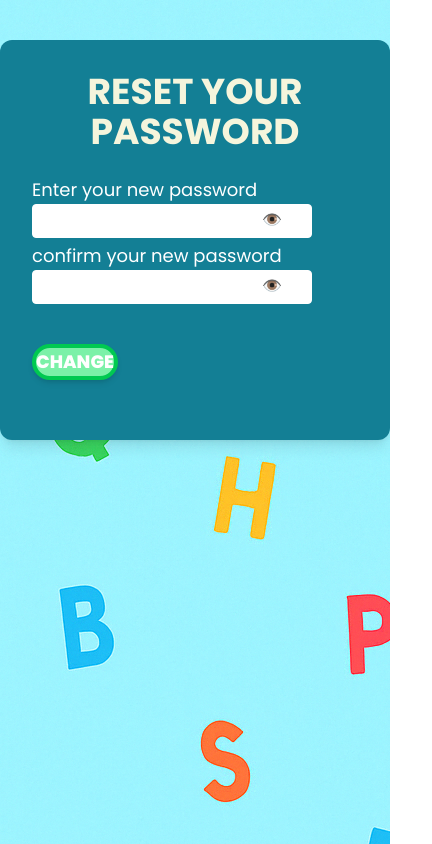
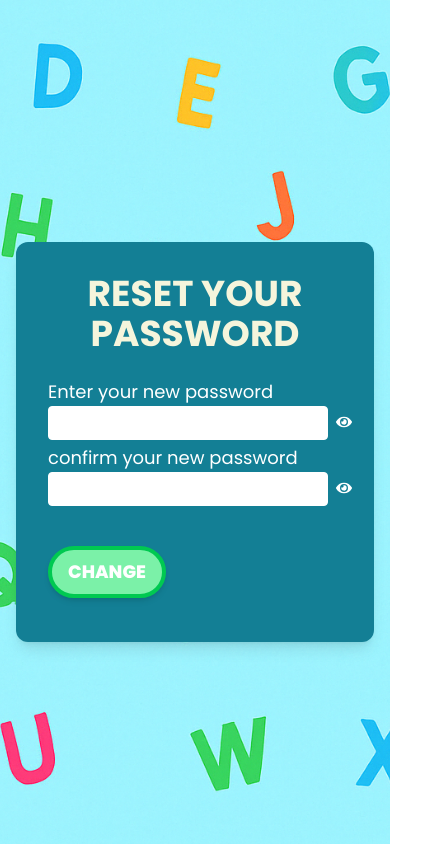
Before and after one commit to English-app-game/frontend, a React (Vite) app: page /login/setNewPassword in a window 390 px wide. Shown: the whole page, 432 px wide, since content can reach past the window. Built offline with nearby package versions, Linux system fonts and the light colour scheme; no server answers.

Commit message:
setNewPasswordPage responsive

```diff
--- a/src/ui/pages/SetNewPassword.jsx
+++ b/src/ui/pages/SetNewPassword.jsx
@@ -4,11 +4,14 @@ import BlueBox from "../components/BlueBox";
 import InputField from "../components/InputField";
 import PrimaryButton from "../components/PrimaryButton";
 import Header from "../components/Header";
-import { toggleShowPassword, handleInputChange } from "../../utils/handleRegister";
+import {
+  toggleShowPassword,
+  handleInputChange,
+} from "../../utils/handleRegister";
 import { handleSubmitNewPassword } from "../../services/service";
+import { FaEye, FaEyeSlash } from "react-icons/fa";
 
 export default function SetNewPassword() {
-
   const [searchParams] = useSearchParams();
   const [errors, setErrors] = useState({});
   const [serverMessage, setServerMessage] = useState(null);
@@ -31,15 +34,13 @@ export default function SetNewPassword() {
     }
   }, [searchParams]);
 
-
-
   return (
-    <div className="min-h-screen bg-[url('/homePage.png')] flex justify-center">
+    <div className="min-h-screen bg-[url('/homePage.png')] bg-cover bg-center flex justify-center items-center px-4">
       <div className="pt-10 w-full">
         <BlueBox>
           <Header text="RESET YOUR PASSWORD" className="text-center" />
           <div className="mt-5 relative flex flex-col items-start">
-            <div className="relative w-full">
+            <div className="relative w-96">
               <InputField
                 text="Enter your new password"
                 value={form.newPassword}
@@ -48,14 +49,15 @@ export default function SetNewPassword() {
                 error={errors.password}
               />
               <span
-                className="absolute top-9 right-19 cursor-pointer text-gray-600"
-                onClick={()=>toggleShowPassword(showPassword, setshowPassword)}
-
+                className="absolute top-10 right-20 cursor-pointer text-white"
+                onClick={() =>
+                  toggleShowPassword(showPassword, setshowPassword)
+                }
               >
-                👁️
+                {showPassword ? <FaEyeSlash /> : <FaEye />}
               </span>
             </div>
-            <div className="relative w-full">
+            <div className="relative w-96">
               <InputField
                 text="confirm your new password"
                 value={form.confirmPassword}
@@ -64,14 +66,15 @@ export default function SetNewPassword() {
                 error={errors.confirmPassword}
               />
               <span
-                className="absolute top-9 right-19 cursor-pointer text-gray-600"
-                onClick={()=>toggleShowPassword(
+                className="absolute top-10 right-20 cursor-pointer text-white"
+                onClick={() =>
+                  toggleShowPassword(
                     showConfirmedPassword,
                     setshowConfirmedPassword
-                )}
-
+                  )
+                }
               >
-                👁️
+                {showConfirmedPassword ? <FaEyeSlash /> : <FaEye />}
               </span>
             </div>
             {serverMessage && (
@@ -79,15 +82,17 @@ export default function SetNewPassword() {
             )}
             <PrimaryButton
               text={"CHANGE"}
-              onClick={() => handleSubmitNewPassword(
+              onClick={() =>
+                handleSubmitNewPassword(
                   { password: form.newPassword },
                   { password: form.confirmPassword },
                   setErrors,
                   setServerMessage,
                   token,
                   navigate
-              )}
-              className="mt-10 float-right"
+                )
+              }
+              className="mt-10 float-right px-4 py-2"
             />
           </div>
         </BlueBox>
```
Lines whose indentation alone changed are shown as unchanged.
